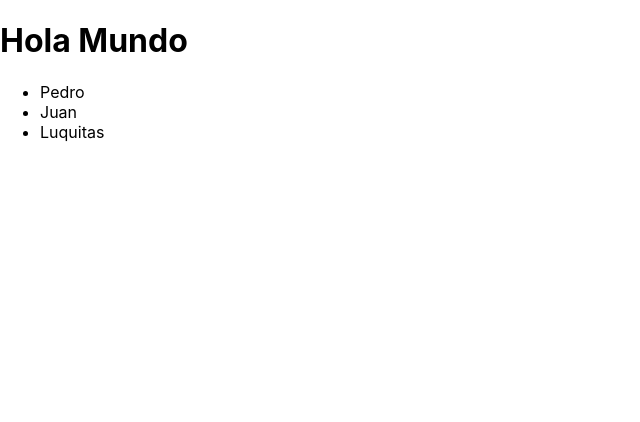
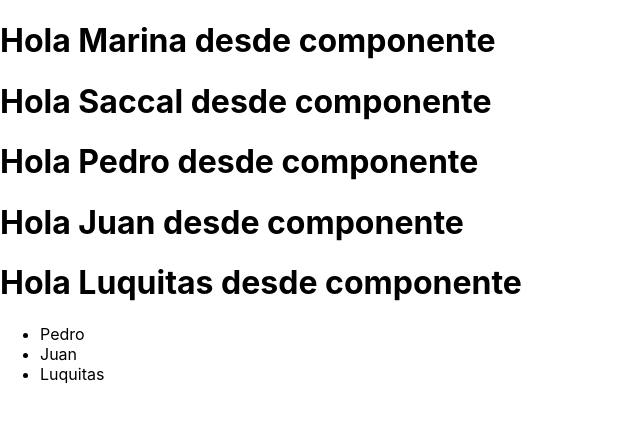
Before and after one commit to csulak/react-basico, a React (Create React App) app: page / in a window 1280 px wide. Shown: the top 422 px of the page, without its empty margins (0-640 px from the left). Built offline with nearby package versions, Linux system fonts and the light colour scheme.

Commit message:
video 3 de 8 componentes y distitnas formas de instanciarlos

```diff
--- a/src/App.js
+++ b/src/App.js
@@ -1,22 +1,31 @@
 import React, { Component } from 'react';
 import './App.css';
+import Welcome from './Welcome.js'
 
 class App extends Component {
   render() {
     const names = ["Pedro", "Juan", "Luquitas"]
     return (
       <div>
-        <h1>Hola Mundo</h1>
+        <div>
+          <Welcome name="Marina" />
+          <Welcome name="Saccal" />
+        </div>
+
+        <div>
+          {names.map(name =>
+            <Welcome name={name} />
+          )}
+        </div>
 
         <ul>
           {names.map(name =>
             <li>{name}</li>
           )}
         </ul>
-
       </div>
     );
+
   }
 }
-
 export default App;
--- /dev/null
+++ b/src/Welcome.js
@@ -0,0 +1,5 @@
+import React from 'react'
+
+const Welcome = (props) => <h1>Hola {props.name} desde componente</h1>
+
+export default Welcome
```
